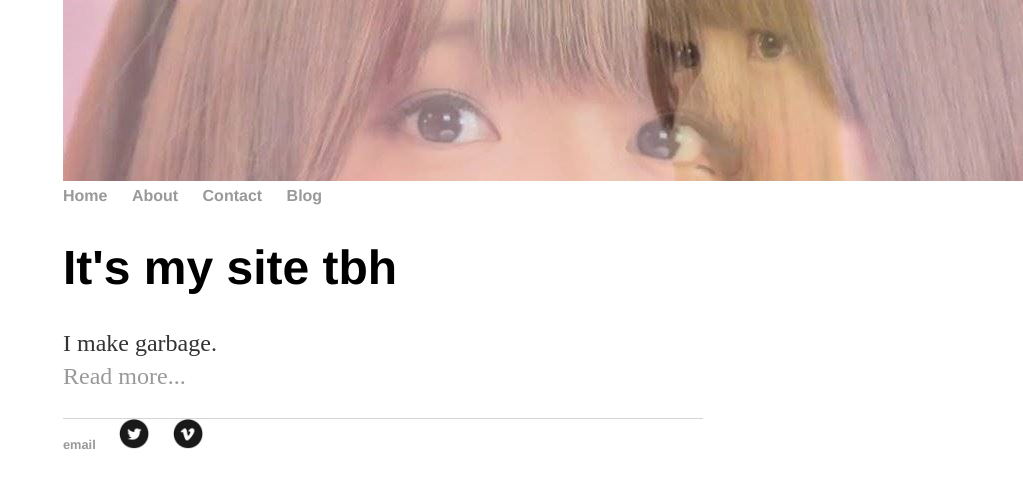
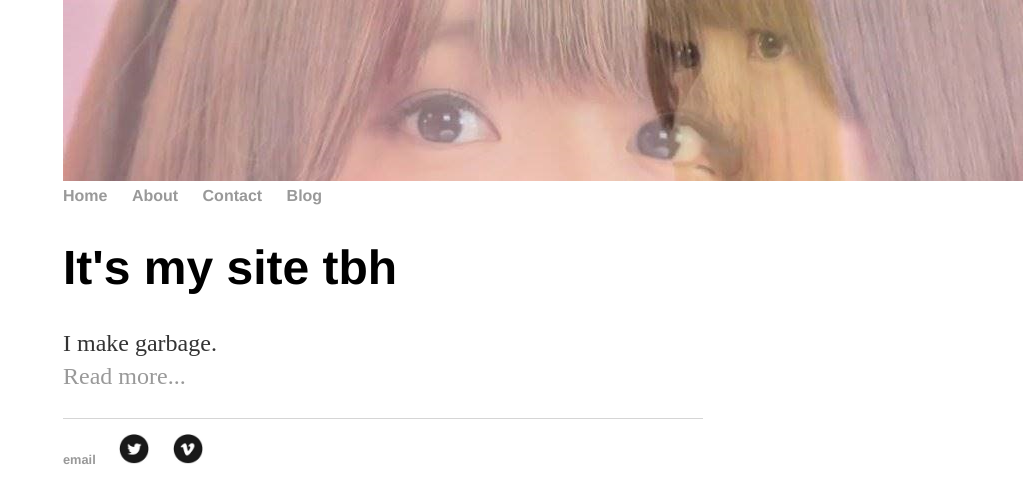
Before and after one commit to glasscaked/strip, a Jekyll site: the page built from index.html, in a window 1280 px wide. Shown: the top 503 px of the page, without its empty margins (257-1280 px from the left). Built offline with Jekyll 4.4.1, drawn with Linux system fonts in a browser that asks for light colours.

Commit message:
Update default.html

```diff
--- a/_layouts/default.html
+++ b/_layouts/default.html
@@ -25,7 +25,7 @@
 
 </div>
 
-  <footer>
+  <footer><br>
    <ul>
    <li><a href="mailto:glasscaked@gmail.com">email</a></li>
    <li><a href="http://www.twitter.com/glasscake"><img border="0" alt="Twitter" src="/images/twitter.jpg" width="30" height="30"></a></li>
```
